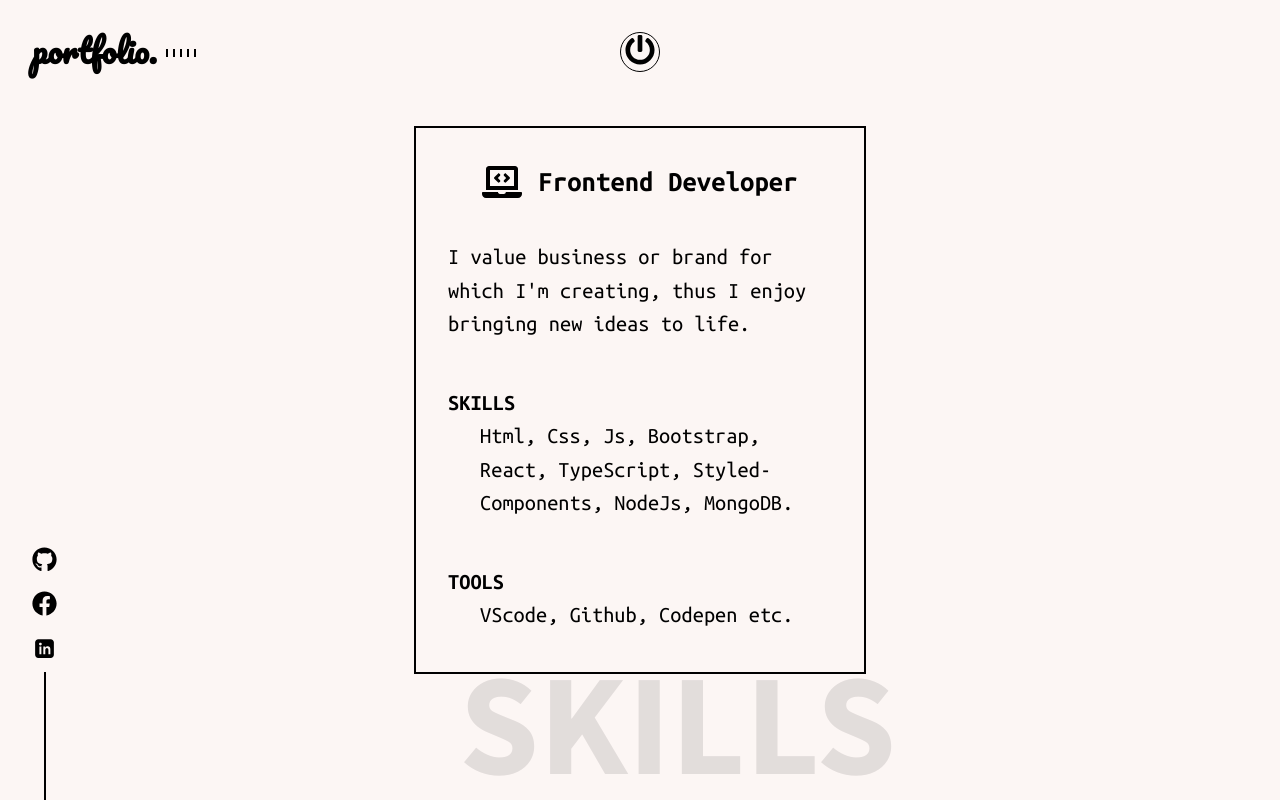
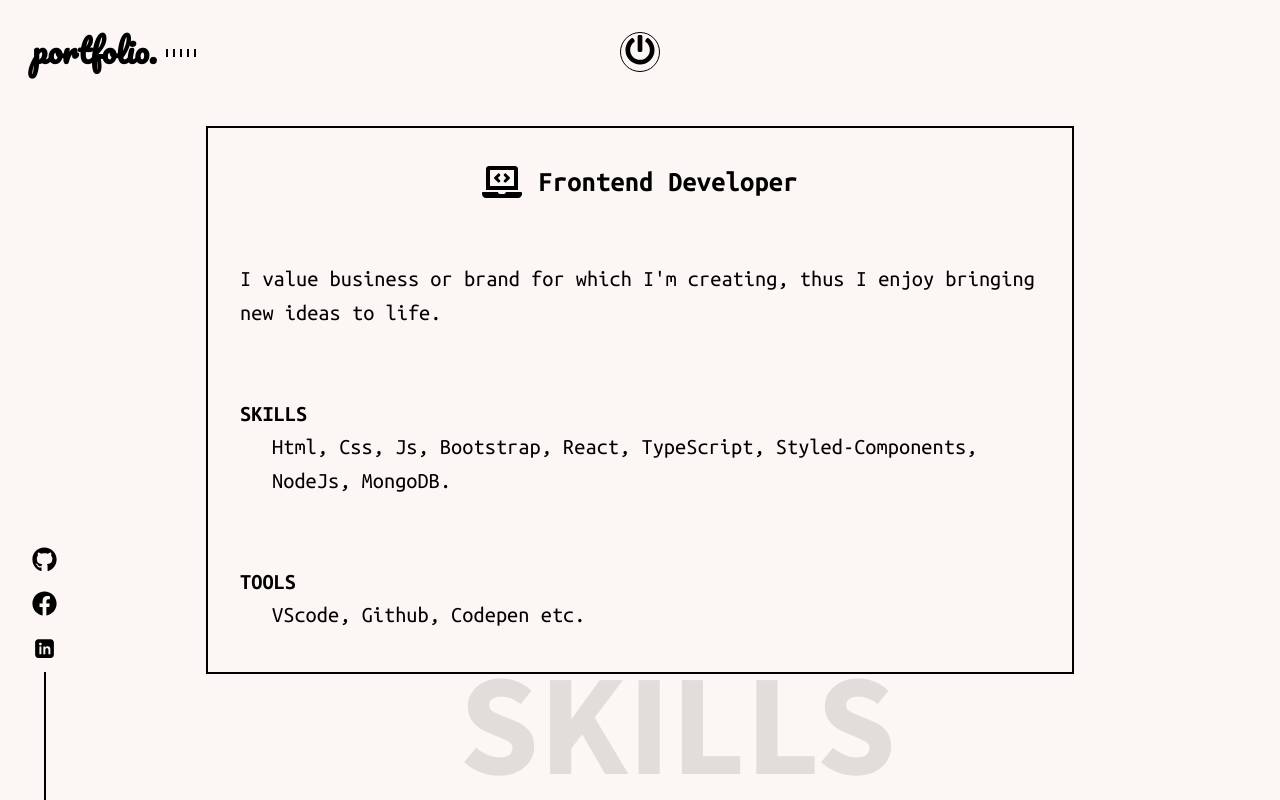
Before and after one commit to Giorgi-Khoshtaria/my-portfolio, a React (Create React App) app: page /skills in a window 1280 px wide. Built offline with nearby package versions, Linux system fonts and the light colour scheme.

Commit message:
C:/Program Files/Git/

```diff
--- a/src/components/MySkillsPage.js
+++ b/src/components/MySkillsPage.js
@@ -24,7 +24,7 @@ const Main = styled.div`
   color: ${(props) => props.theme.text};
   background-color: ${(props) => props.theme.body};
   padding: 32px; /* 2rem converted to px */
-  width: 30vw;
+  width: 100vh;
   height: 60vh;
   z-index: 3;
   line-height: 1.5;
```
